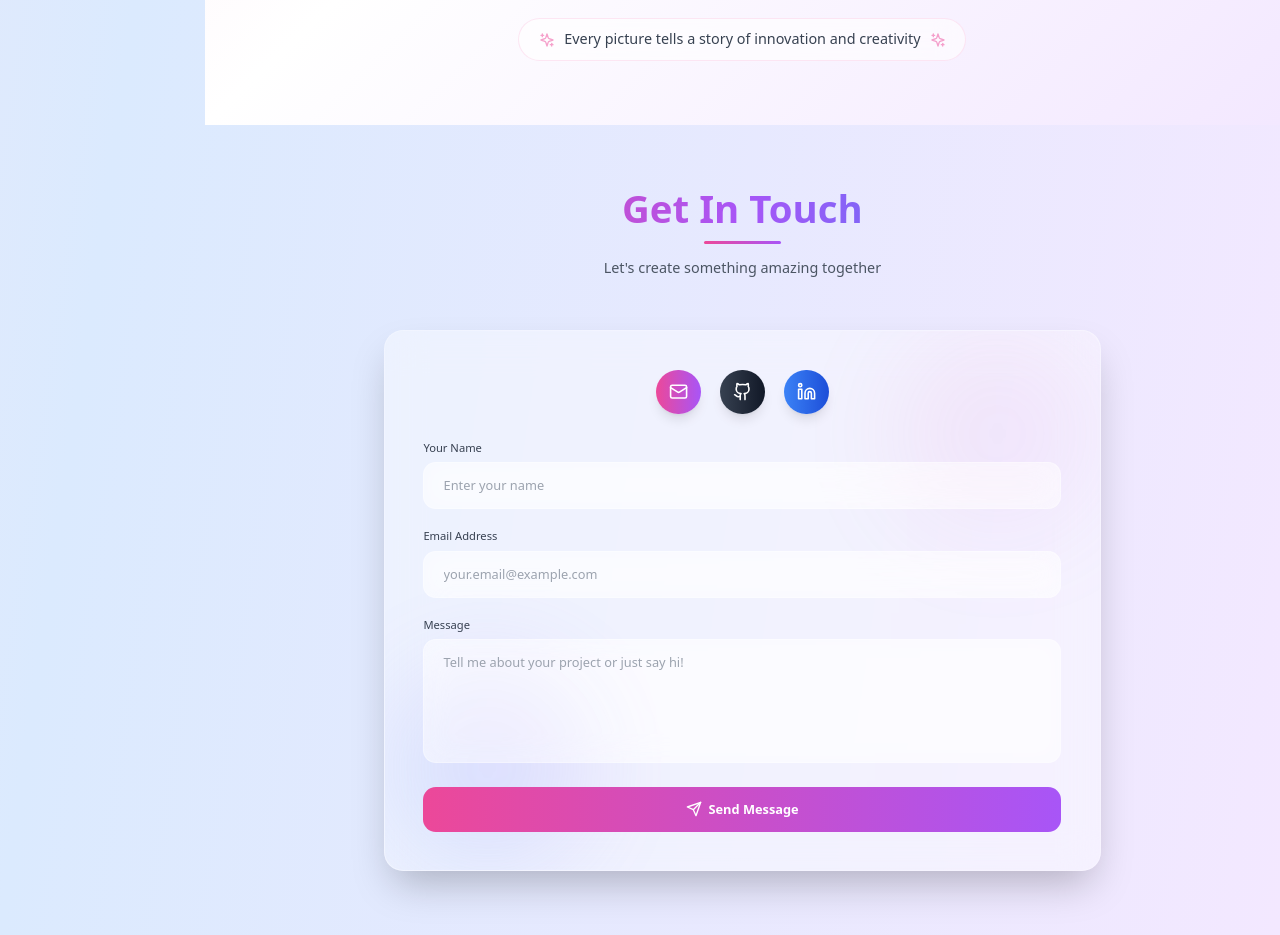
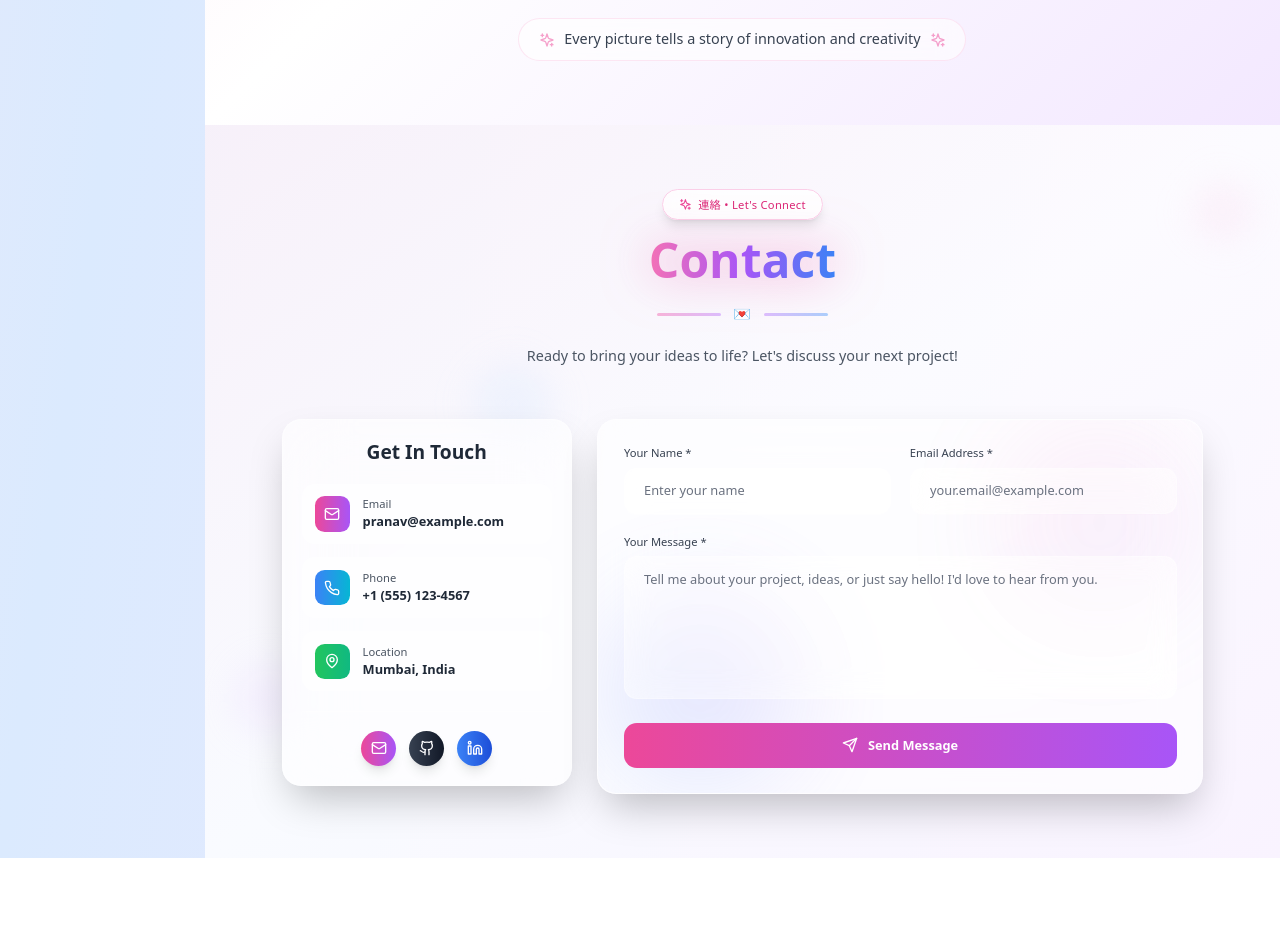
Before and after one commit to FrostByte-49/Portfolio_, a React (Vite) app: page / in a window 1280 px wide. Shown: the part 7900-8835 px from the top of the page. After the commit the page ends 8758 px from the top, so only its background shows below. Built offline with nearby package versions, Linux system fonts and the light colour scheme.

Commit message:
Updated Contact Section
-

```diff
--- a/src/components/sections/Contact.tsx
+++ b/src/components/sections/Contact.tsx
@@ -1,5 +1,5 @@
 import { useState } from 'react';
-import { Mail, Github, Linkedin, Send, CheckCircle } from 'lucide-react';
+import { Mail, Github, Linkedin, Send, CheckCircle, Sparkles, MapPin, Phone } from 'lucide-react';
 
 export default function Contact() {
   const [formData, setFormData] = useState({
@@ -7,15 +7,44 @@ export default function Contact() {
     email: '',
     message: '',
   });
+  const [isSubmitting, setIsSubmitting] = useState(false);
   const [showThankYou, setShowThankYou] = useState(false);
+  const [error, setError] = useState('');
 
-  const handleSubmit = (e: React.FormEvent) => {
+  const handleSubmit = async (e: React.FormEvent) => {
     e.preventDefault();
+    setIsSubmitting(true);
+    setError('');
+
+    try {
+      const response = await fetch('https://api.web3forms.com/submit', {
+        method: 'POST',
+        headers: {
+          'Content-Type': 'application/json',
+        },
+        body: JSON.stringify({
+          access_key: 'YOUR_WEB3FORMS_ACCESS_KEY', // Replace with your actual key
+          name: formData.name,
+          email: formData.email,
+          message: formData.message,
+          subject: `New Contact Form Message from ${formData.name}`,
+        }),
+      });
+
+      const result = await response.json();
+
+      if (result.success) {
         setShowThankYou(true);
-    setTimeout(() => {
-      setShowThankYou(false);
         setFormData({ name: '', email: '', message: '' });
-    }, 3000);
+        setTimeout(() => setShowThankYou(false), 5000);
+      } else {
+        throw new Error(result.message || 'Something went wrong');
+      }
+    } catch (err) {
+      setError('Failed to send message. Please try again or email me directly.');
+    } finally {
+      setIsSubmitting(false);
+    }
   };
 
   const handleChange = (e: React.ChangeEvent<HTMLInputElement | HTMLTextAreaElement>) => {
@@ -23,61 +52,133 @@ export default function Contact() {
       ...formData,
       [e.target.name]: e.target.value,
     });
+    setError(''); // Clear error when user starts typing
   };
 
   return (
     <section
       id="contact"
-      className="min-h-screen flex items-center justify-center px-6 py-20"
+      className="min-h-screen flex items-center justify-center relative overflow-hidden px-6 py-20 transition-colors duration-500
+                 bg-gradient-to-br from-pink-50/80 via-white/80 to-purple-50/80
+                 dark:from-[#0a0f1f]/80 dark:via-[#1a1440]/80 dark:to-[#2b1e5a]/80"
     >
-      <div className="max-w-4xl mx-auto w-full">
+      {/* Animated Background Elements */}
+      <div className="absolute inset-0">
+        <div className="absolute top-20 right-10 w-16 h-16 bg-pink-200/30 dark:bg-purple-500/20 rounded-full blur-xl animate-float" />
+        <div className="absolute bottom-40 left-10 w-20 h-20 bg-purple-200/30 dark:bg-pink-500/20 rounded-full blur-xl animate-float animation-delay-1000" />
+        <div className="absolute top-1/3 left-1/4 w-24 h-24 bg-blue-200/20 dark:bg-blue-500/15 rounded-full blur-xl animate-float animation-delay-2000" />
+      </div>
+
+      <div className="max-w-6xl mx-auto w-full relative z-10">
+        {/* Header */}
         <div className="text-center mb-16 animate-fade-in">
-          <h2 className="text-5xl font-bold mb-4 bg-gradient-to-r from-pink-500 via-purple-500 to-blue-500 bg-clip-text text-transparent">
-            Get In Touch
+          <div className="inline-flex items-center gap-2 px-5 py-2 bg-white/80 dark:bg-gray-800/80 backdrop-blur-lg rounded-full border border-pink-200 dark:border-purple-700 shadow-lg mb-5">
+            <Sparkles className="w-4 h-4 text-pink-500 dark:text-purple-400" />
+            <span className="text-sm font-medium text-pink-600 dark:text-purple-300 tracking-wide">
+              連絡 • Let's Connect
+            </span>
+          </div>
+
+          <h2 className="text-6xl font-bold mb-6 animate-glow">
+            <span className="bg-gradient-to-r from-pink-400 via-purple-500 to-blue-500 bg-clip-text text-transparent">
+              Contact
+            </span>
           </h2>
-          <div className="h-1 w-24 mx-auto bg-gradient-to-r from-pink-500 to-purple-500 rounded-full" />
-          <p className="mt-4 text-gray-600 dark:text-gray-400 text-lg">
-            Let's create something amazing together
+
+          <div className="flex justify-center items-center gap-4 mb-6">
+            <div className="h-1 w-20 bg-gradient-to-r from-pink-400 to-purple-400 rounded-full animate-pulse" />
+            <span className="text-lg text-pink-500 dark:text-purple-300 font-light">💌</span>
+            <div className="h-1 w-20 bg-gradient-to-r from-purple-400 to-blue-400 rounded-full animate-pulse animation-delay-500" />
+          </div>
+          <p className="text-lg text-gray-600 dark:text-gray-400 max-w-2xl mx-auto">
+            Ready to bring your ideas to life? Let's discuss your next project!
           </p>
         </div>
 
-        <div className="bg-white/40 dark:bg-black/40 backdrop-blur-xl rounded-3xl p-8 md:p-12 shadow-2xl border border-white/20 dark:border-white/10 relative overflow-hidden">
-          <div className="absolute top-0 right-0 w-64 h-64 bg-gradient-to-br from-pink-400/20 to-purple-400/20 rounded-full blur-3xl animate-pulse" />
-          <div className="absolute bottom-0 left-0 w-64 h-64 bg-gradient-to-tr from-blue-400/20 to-purple-400/20 rounded-full blur-3xl animate-pulse animation-delay-1000" />
+        <div className="grid lg:grid-cols-3 gap-8">
+          {/* Contact Info */}
+          <div className="lg:col-span-1 space-y-6">
+            <div className="bg-white/60 dark:bg-gray-800/60 backdrop-blur-2xl rounded-3xl p-6 shadow-2xl border border-white/30 dark:border-white/10 hover:scale-105 transition-all duration-500">
+              <h3 className="text-2xl font-bold text-gray-800 dark:text-white mb-6 text-center">
+                Get In Touch
+              </h3>
 
-          <div className="relative z-10">
-            <div className="flex justify-center gap-6 mb-8">
+              <div className="space-y-4">
+                <div className="flex items-center gap-4 p-4 bg-white/50 dark:bg-gray-700/50 rounded-2xl hover:scale-105 transition-all duration-300">
+                  <div className="p-3 bg-gradient-to-r from-pink-500 to-purple-500 rounded-xl">
+                    <Mail className="w-5 h-5 text-white" />
+                  </div>
+                  <div>
+                    <p className="text-sm text-gray-600 dark:text-gray-400">Email</p>
+                    <p className="font-semibold text-gray-800 dark:text-white">pranav@example.com</p>
+                  </div>
+                </div>
+
+                <div className="flex items-center gap-4 p-4 bg-white/50 dark:bg-gray-700/50 rounded-2xl hover:scale-105 transition-all duration-300">
+                  <div className="p-3 bg-gradient-to-r from-blue-500 to-cyan-500 rounded-xl">
+                    <Phone className="w-5 h-5 text-white" />
+                  </div>
+                  <div>
+                    <p className="text-sm text-gray-600 dark:text-gray-400">Phone</p>
+                    <p className="font-semibold text-gray-800 dark:text-white">+1 (555) 123-4567</p>
+                  </div>
+                </div>
+
+                <div className="flex items-center gap-4 p-4 bg-white/50 dark:bg-gray-700/50 rounded-2xl hover:scale-105 transition-all duration-300">
+                  <div className="p-3 bg-gradient-to-r from-green-500 to-emerald-500 rounded-xl">
+                    <MapPin className="w-5 h-5 text-white" />
+                  </div>
+                  <div>
+                    <p className="text-sm text-gray-600 dark:text-gray-400">Location</p>
+                    <p className="font-semibold text-gray-800 dark:text-white">Mumbai, India</p>
+                  </div>
+                </div>
+              </div>
+
+              {/* Social Links */}
+              <div className="flex justify-center gap-4 mt-6 pt-6 border-t border-white/30 dark:border-white/10">
                 <a
                   href="mailto:pranav@example.com"
-                className="p-4 bg-gradient-to-r from-pink-500 to-purple-500 rounded-full hover:scale-110 transition-all duration-300 shadow-lg group"
+                  className="p-3 bg-gradient-to-r from-pink-500 to-purple-500 rounded-full hover:scale-110 transition-all duration-300 shadow-lg group"
                 >
-                <Mail className="w-6 h-6 text-white" />
+                  <Mail className="w-5 h-5 text-white group-hover:scale-110 transition-transform duration-300" />
                 </a>
                 <a
                   href="https://github.com"
                   target="_blank"
                   rel="noopener noreferrer"
-                className="p-4 bg-gradient-to-r from-gray-700 to-gray-900 rounded-full hover:scale-110 transition-all duration-300 shadow-lg group"
+                  className="p-3 bg-gradient-to-r from-gray-700 to-gray-900 rounded-full hover:scale-110 transition-all duration-300 shadow-lg group"
                 >
-                <Github className="w-6 h-6 text-white" />
+                  <Github className="w-5 h-5 text-white group-hover:scale-110 transition-transform duration-300" />
                 </a>
                 <a
                   href="https://linkedin.com"
                   target="_blank"
                   rel="noopener noreferrer"
-                className="p-4 bg-gradient-to-r from-blue-500 to-blue-700 rounded-full hover:scale-110 transition-all duration-300 shadow-lg group"
+                  className="p-3 bg-gradient-to-r from-blue-500 to-blue-700 rounded-full hover:scale-110 transition-all duration-300 shadow-lg group"
                 >
-                <Linkedin className="w-6 h-6 text-white" />
+                  <Linkedin className="w-5 h-5 text-white group-hover:scale-110 transition-transform duration-300" />
                 </a>
               </div>
+            </div>
+          </div>
 
+          {/* Contact Form */}
+          <div className="lg:col-span-2">
+            <div className="bg-white/60 dark:bg-gray-800/60 backdrop-blur-2xl rounded-3xl p-8 shadow-2xl border border-white/30 dark:border-white/10 relative overflow-hidden">
+              {/* Gradient Background Elements */}
+              <div className="absolute top-0 right-0 w-64 h-64 bg-gradient-to-br from-pink-400/20 to-purple-400/20 rounded-full blur-3xl animate-pulse" />
+              <div className="absolute bottom-0 left-0 w-64 h-64 bg-gradient-to-tr from-blue-400/20 to-purple-400/20 rounded-full blur-3xl animate-pulse animation-delay-1000" />
+
+              <div className="relative z-10">
                 <form onSubmit={handleSubmit} className="space-y-6">
+                  <div className="grid md:grid-cols-2 gap-6">
                     <div>
                       <label
                         htmlFor="name"
                         className="block text-sm font-medium text-gray-700 dark:text-gray-300 mb-2"
                       >
-                  Your Name
+                        Your Name *
                       </label>
                       <input
                         type="text"
@@ -86,7 +187,7 @@ export default function Contact() {
                         value={formData.name}
                         onChange={handleChange}
                         required
-                  className="w-full px-6 py-4 bg-white/50 dark:bg-black/50 backdrop-blur-lg border border-white/30 dark:border-white/10 rounded-2xl focus:outline-none focus:ring-2 focus:ring-purple-500 transition-all duration-300 text-gray-800 dark:text-white"
+                        className="w-full px-6 py-4 bg-white/50 dark:bg-gray-700/50 backdrop-blur-lg border border-white/30 dark:border-white/10 rounded-2xl focus:outline-none focus:ring-2 focus:ring-purple-500 transition-all duration-300 text-gray-800 dark:text-white placeholder-gray-500 dark:placeholder-gray-400"
                         placeholder="Enter your name"
                       />
                     </div>
@@ -96,7 +197,7 @@ export default function Contact() {
                         htmlFor="email"
                         className="block text-sm font-medium text-gray-700 dark:text-gray-300 mb-2"
                       >
-                  Email Address
+                        Email Address *
                       </label>
                       <input
                         type="email"
@@ -105,9 +206,10 @@ export default function Contact() {
                         value={formData.email}
                         onChange={handleChange}
                         required
-                  className="w-full px-6 py-4 bg-white/50 dark:bg-black/50 backdrop-blur-lg border border-white/30 dark:border-white/10 rounded-2xl focus:outline-none focus:ring-2 focus:ring-purple-500 transition-all duration-300 text-gray-800 dark:text-white"
+                        className="w-full px-6 py-4 bg-white/50 dark:bg-gray-700/50 backdrop-blur-lg border border-white/30 dark:border-white/10 rounded-2xl focus:outline-none focus:ring-2 focus:ring-purple-500 transition-all duration-300 text-gray-800 dark:text-white placeholder-gray-500 dark:placeholder-gray-400"
                         placeholder="your.email@example.com"
                       />
+                    </div>
                   </div>
 
                   <div>
@@ -115,7 +217,7 @@ export default function Contact() {
                       htmlFor="message"
                       className="block text-sm font-medium text-gray-700 dark:text-gray-300 mb-2"
                     >
-                  Message
+                      Your Message *
                     </label>
                     <textarea
                       id="message"
@@ -123,35 +225,60 @@ export default function Contact() {
                       value={formData.message}
                       onChange={handleChange}
                       required
-                  rows={5}
-                  className="w-full px-6 py-4 bg-white/50 dark:bg-black/50 backdrop-blur-lg border border-white/30 dark:border-white/10 rounded-2xl focus:outline-none focus:ring-2 focus:ring-purple-500 transition-all duration-300 text-gray-800 dark:text-white resize-none"
-                  placeholder="Tell me about your project or just say hi!"
+                      rows={6}
+                      className="w-full px-6 py-4 bg-white/50 dark:bg-gray-700/50 backdrop-blur-lg border border-white/30 dark:border-white/10 rounded-2xl focus:outline-none focus:ring-2 focus:ring-purple-500 transition-all duration-300 text-gray-800 dark:text-white placeholder-gray-500 dark:placeholder-gray-400 resize-none"
+                      placeholder="Tell me about your project, ideas, or just say hello! I'd love to hear from you."
                     />
                   </div>
 
+                  {error && (
+                    <div className="p-4 bg-red-500/20 border border-red-500/30 rounded-2xl text-red-600 dark:text-red-400 text-sm">
+                      {error}
+                    </div>
+                  )}
+
                   <button
                     type="submit"
-                className="w-full px-8 py-4 bg-gradient-to-r from-pink-500 to-purple-500 text-white rounded-2xl font-semibold hover:scale-105 hover:shadow-2xl transition-all duration-300 flex items-center justify-center gap-2 group"
+                    disabled={isSubmitting}
+                    className="w-full px-8 py-4 bg-gradient-to-r from-pink-500 to-purple-500 text-white rounded-2xl font-semibold hover:scale-105 hover:shadow-2xl transition-all duration-300 flex items-center justify-center gap-3 group disabled:opacity-50 disabled:cursor-not-allowed disabled:hover:scale-100"
                   >
+                    {isSubmitting ? (
+                      <>
+                        <div className="w-5 h-5 border-2 border-white border-t-transparent rounded-full animate-spin" />
+                        Sending...
+                      </>
+                    ) : (
+                      <>
                         <Send className="w-5 h-5 group-hover:translate-x-1 transition-transform duration-300" />
                         Send Message
+                      </>
+                    )}
                   </button>
                 </form>
               </div>
             </div>
+          </div>
+        </div>
 
+        {/* Thank You Modal */}
         {showThankYou && (
-          <div className="fixed inset-0 z-50 flex items-center justify-center p-6 bg-black/60 backdrop-blur-sm animate-fade-in">
-            <div className="bg-white/95 dark:bg-black/95 backdrop-blur-xl rounded-3xl p-12 shadow-2xl border border-white/20 dark:border-white/10 text-center animate-scale-in">
+          <div className="fixed inset-0 z-50 flex items-center justify-center p-6 bg-black/80 backdrop-blur-xl animate-fade-in">
+            <div className="bg-white/95 dark:bg-gray-900/95 backdrop-blur-xl rounded-3xl p-12 shadow-2xl border border-white/20 dark:border-white/10 text-center animate-scale-in max-w-md w-full">
               <div className="inline-flex p-4 bg-gradient-to-r from-green-400 to-emerald-500 rounded-full mb-6 animate-bounce">
                 <CheckCircle className="w-12 h-12 text-white" />
               </div>
               <h3 className="text-3xl font-bold text-gray-800 dark:text-white mb-4">
-                Thank You!
+                Message Sent! 🎉
               </h3>
-              <p className="text-gray-600 dark:text-gray-400 text-lg">
-                Your message has been sent successfully. I'll get back to you soon!
+              <p className="text-gray-600 dark:text-gray-400 text-lg mb-6">
+                Thank you for reaching out! I've received your message and will get back to you within 24 hours.
               </p>
+              <button
+                onClick={() => setShowThankYou(false)}
+                className="px-6 py-3 bg-gradient-to-r from-pink-500 to-purple-500 text-white rounded-full font-semibold hover:scale-105 transition-all duration-300"
+              >
+                Close
+              </button>
             </div>
           </div>
         )}
```
Lines whose indentation alone changed are shown as unchanged.
